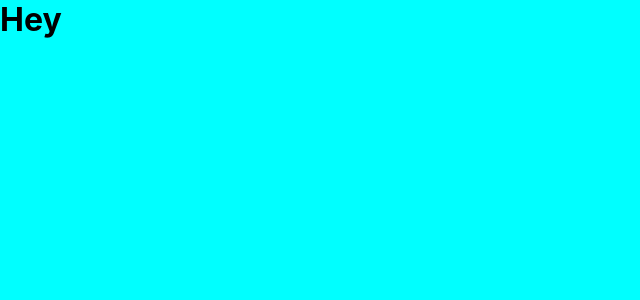
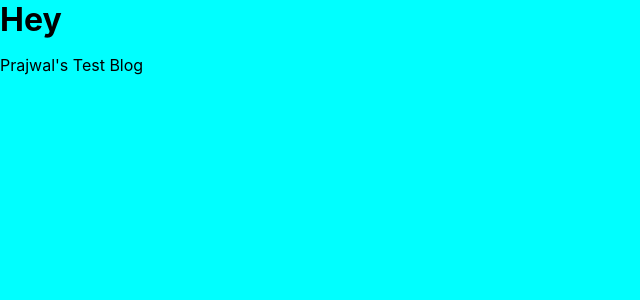
Before and after one commit to pc24495/Web3ArtStore, a Next.js app: page /about in a window 1280 px wide. Shown: the top 300 px of the page, without its empty margins (0-640 px from the left). Built offline with nearby package versions, Linux system fonts and the light colour scheme.

Commit message:
Added getStaticProps to about page, testing that it works in production

```diff
--- a/pages/about.js
+++ b/pages/about.js
@@ -1,9 +1,20 @@
 import classes from "../styles/About.module.css";
 
-export default function About() {
+export default function About({ title, ...props }) {
   return (
     <div className={classes.About}>
       <h1>Hey</h1>
+      <p>{title}</p>
     </div>
   );
 }
+
+export async function getStaticProps() {
+  // By returning { props: { posts } }, the Blog component
+  // will receive `posts` as a prop at build time
+  return {
+    props: {
+      title: "Prajwal's Test Blog",
+    },
+  };
+}
```
Also changed, not shown: pages/index.js (+6 -6 lines).
